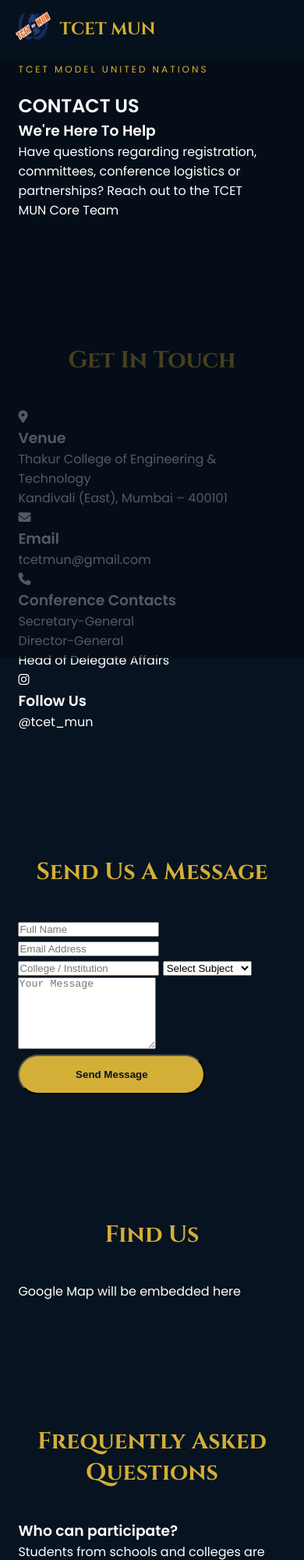
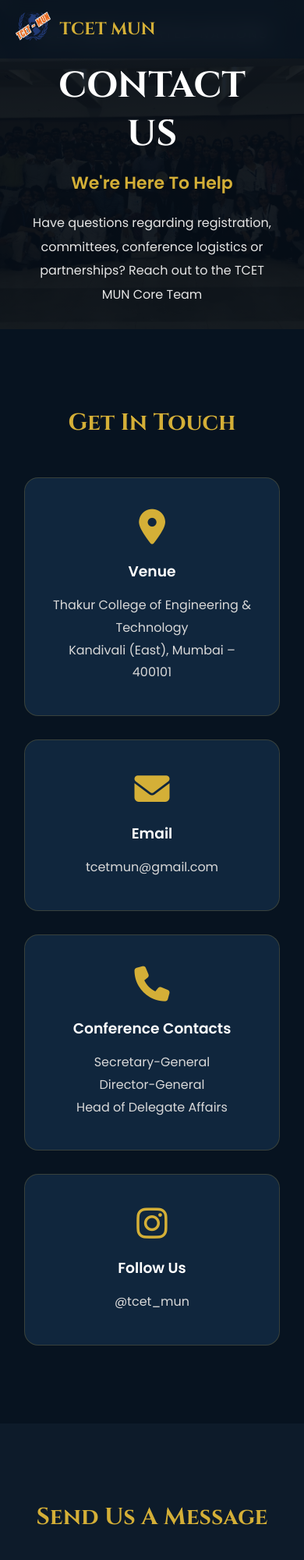
Before and after one commit to arnavbhanage/tcet-mun-website, a plain HTML site: page contact.html in a window 390 px wide. Shown: the top 2000 px of the page at 78% size. Drawn offline with Linux system fonts and the light colour scheme; files whose address does not match are found by name.

Commit message:
Update style.css

```diff
--- a/style.css
+++ b/style.css
@@ -1392,3 +1392,376 @@
 }
 
 }
+
+
+/*=========================================================
+                    CONTACT PAGE
+=========================================================*/
+
+/* HERO */
+
+.contact-hero{
+
+    height:60vh;
+
+    display:flex;
+
+    justify-content:center;
+
+    align-items:center;
+
+    text-align:center;
+
+    position:relative;
+
+    background:
+    linear-gradient(rgba(7,19,32,.72),rgba(7,19,32,.72)),
+    url("contact.jpg");
+
+    background-size:cover;
+
+    background-position:center;
+
+    background-repeat:no-repeat;
+
+}
+
+.contact-hero .hero-content{
+
+    position:relative;
+
+    z-index:2;
+
+    width:90%;
+
+    max-width:850px;
+
+}
+
+.contact-hero h1{
+
+    font-size:70px;
+
+    color:white;
+
+    font-family:'Cinzel',serif;
+
+    margin-bottom:15px;
+
+}
+
+.contact-hero h3{
+
+    color:#d4af37;
+
+    font-size:28px;
+
+    margin-bottom:20px;
+
+}
+
+.contact-hero p{
+
+    color:#e5e5e5;
+
+    line-height:1.9;
+
+    font-size:18px;
+
+}
+
+
+
+/* CONTACT INFO */
+
+.contact-info{
+
+    padding:100px 8%;
+
+    background:#071320;
+
+}
+
+.contact-grid{
+
+    display:grid;
+
+    grid-template-columns:repeat(auto-fit,minmax(260px,1fr));
+
+    gap:30px;
+
+    margin-top:50px;
+
+}
+
+.contact-card{
+
+    background:#10263d;
+
+    border-radius:18px;
+
+    padding:40px 30px;
+
+    text-align:center;
+
+    transition:.35s;
+
+    border:1px solid rgba(212,175,55,.2);
+
+}
+
+.contact-card:hover{
+
+    transform:translateY(-10px);
+
+    border-color:#d4af37;
+
+}
+
+.contact-card i{
+
+    font-size:45px;
+
+    color:#d4af37;
+
+    margin-bottom:20px;
+
+}
+
+.contact-card h3{
+
+    margin-bottom:15px;
+
+    color:white;
+
+}
+
+.contact-card p{
+
+    color:#d8d8d8;
+
+    line-height:1.8;
+
+}
+
+
+
+/* FORM */
+
+.contact-form{
+
+    padding:100px 8%;
+
+    background:#0d1b2a;
+
+}
+
+.contact-form form{
+
+    max-width:850px;
+
+    margin:auto;
+
+    display:flex;
+
+    flex-direction:column;
+
+    gap:20px;
+
+}
+
+.contact-form input,
+
+.contact-form textarea,
+
+.contact-form select{
+
+    width:100%;
+
+    padding:18px;
+
+    border:none;
+
+    border-radius:10px;
+
+    background:#10263d;
+
+    color:white;
+
+    font-size:16px;
+
+    outline:none;
+
+}
+
+.contact-form input::placeholder,
+
+.contact-form textarea::placeholder{
+
+    color:#bbbbbb;
+
+}
+
+.contact-form textarea{
+
+    resize:none;
+
+}
+
+.contact-form button{
+
+    align-self:center;
+
+    border:none;
+
+    cursor:pointer;
+
+}
+
+
+
+/* MAP */
+
+.map{
+
+    padding:100px 8%;
+
+    background:#071320;
+
+}
+
+.map-box{
+
+    width:100%;
+
+    height:450px;
+
+    border-radius:18px;
+
+    overflow:hidden;
+
+    border:2px solid rgba(212,175,55,.25);
+
+    display:flex;
+
+    justify-content:center;
+
+    align-items:center;
+
+    color:#d4af37;
+
+    font-size:20px;
+
+    background:#10263d;
+
+}
+
+
+
+/* FAQ */
+
+.faq{
+
+    padding:100px 8%;
+
+    background:#0d1b2a;
+
+}
+
+.faq-box{
+
+    max-width:900px;
+
+    margin:auto;
+
+    background:#10263d;
+
+    border-radius:18px;
+
+    padding:40px;
+
+    border:1px solid rgba(212,175,55,.2);
+
+}
+
+.faq-box h3{
+
+    color:#d4af37;
+
+    margin-bottom:10px;
+
+    margin-top:25px;
+
+}
+
+.faq-box p{
+
+    color:#d9d9d9;
+
+    line-height:1.8;
+
+    margin-bottom:20px;
+
+}
+
+.faq-box hr{
+
+    border:none;
+
+    height:1px;
+
+    background:rgba(212,175,55,.2);
+
+}
+
+
+
+/* RESPONSIVE */
+
+@media(max-width:768px){
+
+.contact-hero{
+
+    height:50vh;
+
+    padding:0 20px;
+
+}
+
+.contact-hero h1{
+
+    font-size:46px;
+
+}
+
+.contact-hero h3{
+
+    font-size:22px;
+
+}
+
+.contact-hero p{
+
+    font-size:16px;
+
+}
+
+.contact-grid{
+
+    grid-template-columns:1fr;
+
+}
+
+.map-box{
+
+    height:300px;
+
+}
+
+.faq-box{
+
+    padding:30px 20px;
+
+}
+
+}
```
